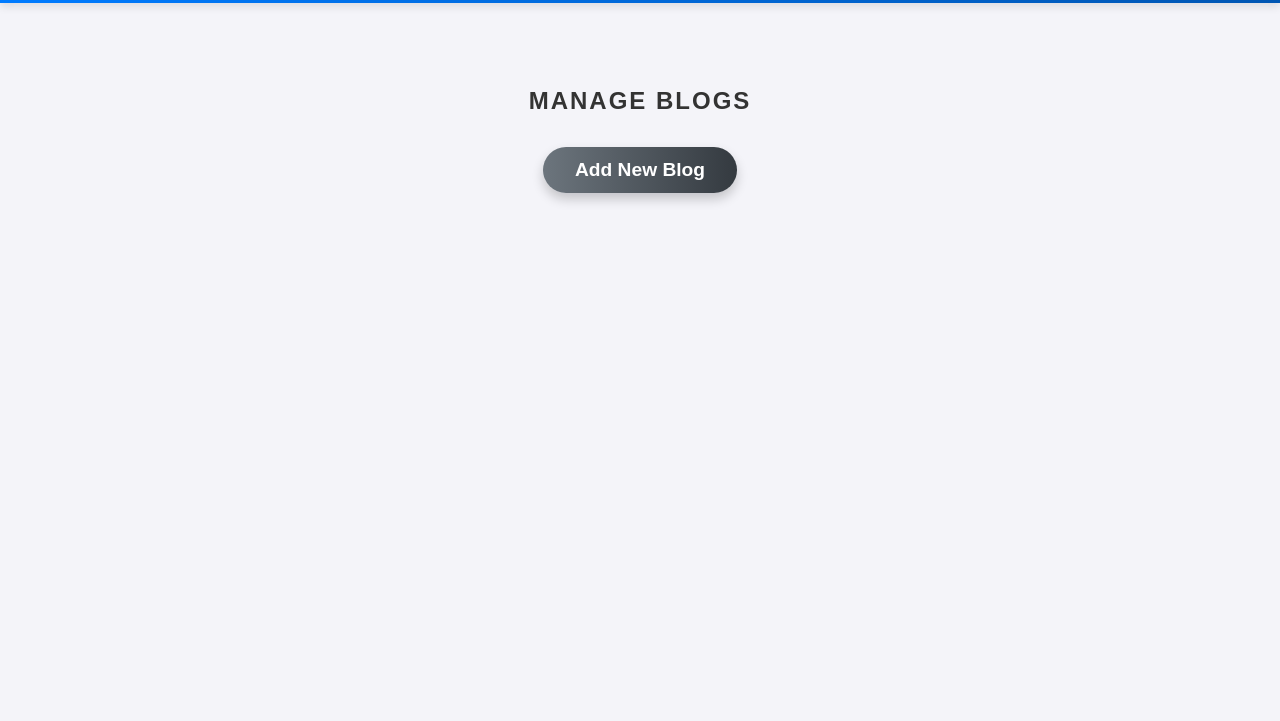
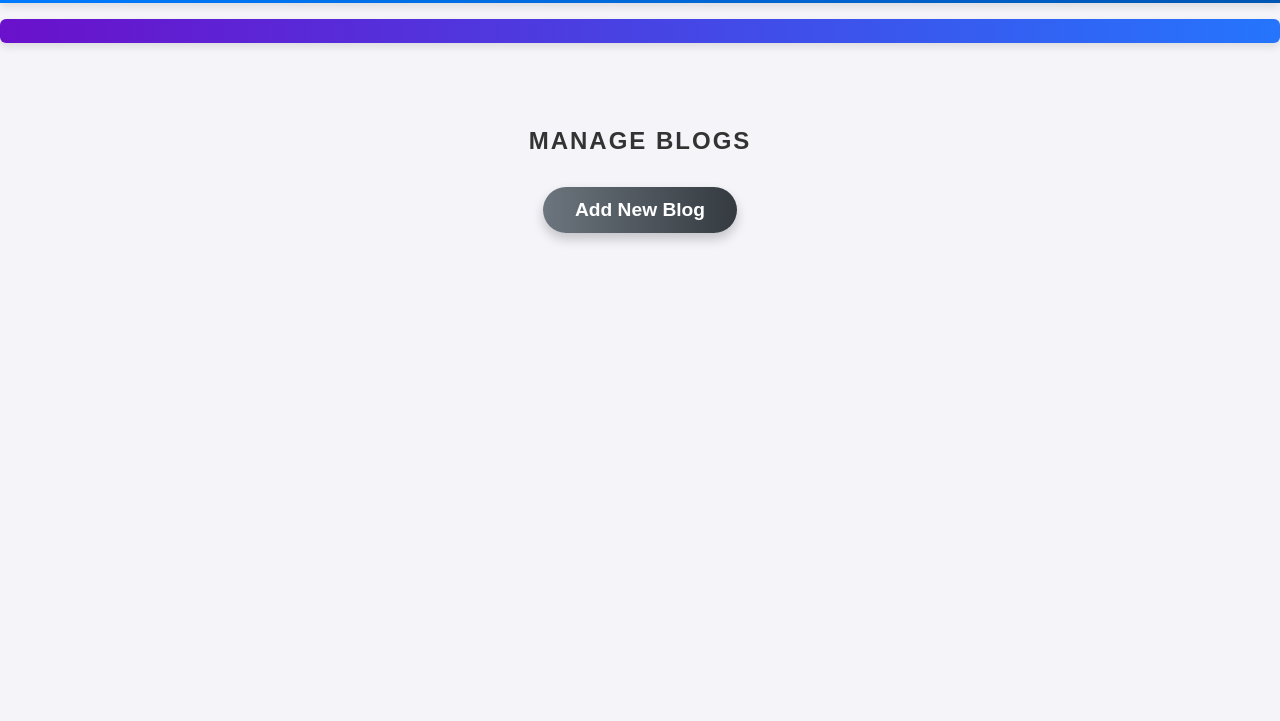
Before and after one commit to MohdUmair19/personal-blog, a plain HTML site: page editor.html in a window 1280 px wide. Shown: the part 79-800 px from the top of the page. Drawn offline with Linux system fonts and the light colour scheme.

Commit message:
Update styles.css

```diff
--- a/css/styles.css
+++ b/css/styles.css
@@ -221,3 +221,25 @@ body.dark-mode .blog {
     color: #ccc;
     border-color: #444;
 }
+/* Sign Up button distinct style */
+#signup-btn {
+    background: linear-gradient(135deg, #ff6a00, #ff9500);
+    margin-top: -0.5rem;
+}
+#signup-btn:hover {
+    background: linear-gradient(135deg, #e65c00, #ff7b00);
+}
+
+/* Welcome message style */
+#welcome-banner {
+    text-align: center;
+    font-size: 1.3rem;
+    font-weight: bold;
+    margin: 1rem auto;
+    padding: 0.75rem;
+    background: linear-gradient(90deg, #6a11cb, #2575fc);
+    color: white;
+    border-radius: 6px;
+    box-shadow: 0 4px 8px var(--shadow-light);
+    animation: fadeIn 1s ease-in-out;
+}
```
